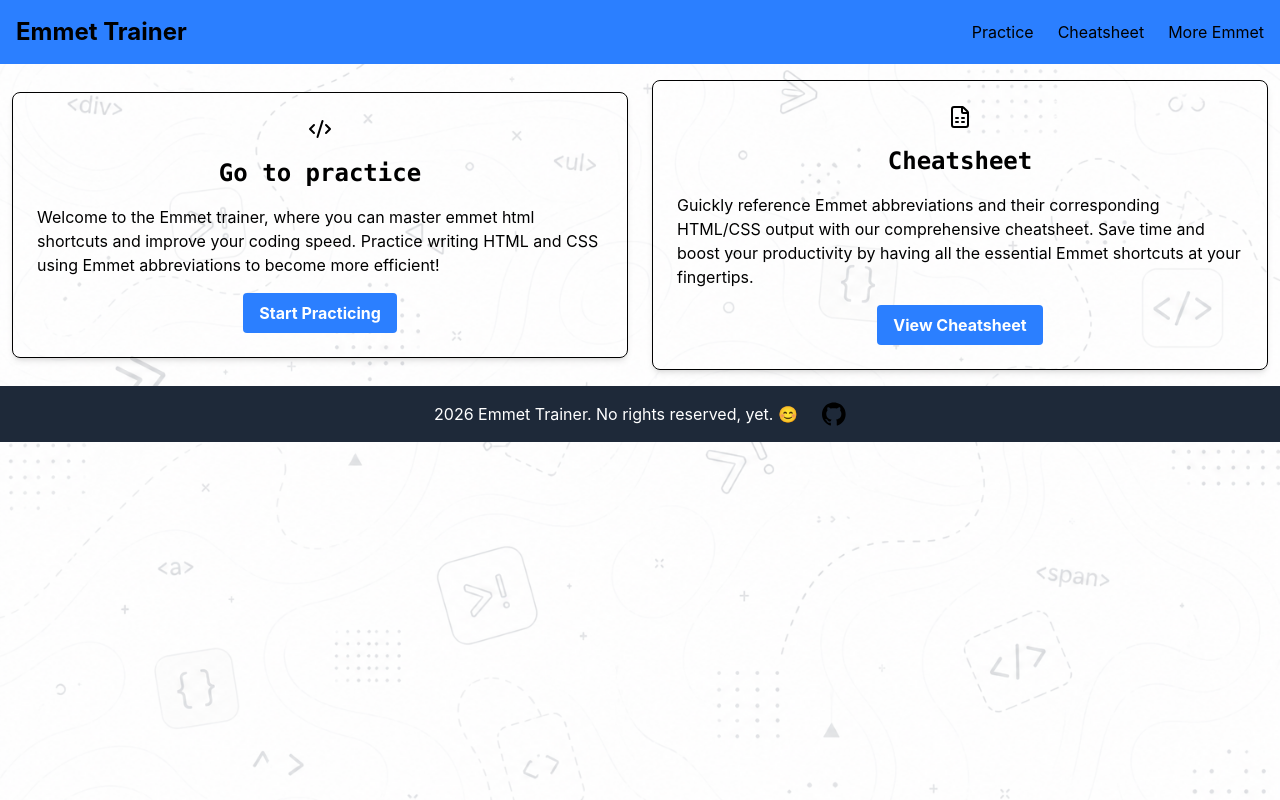
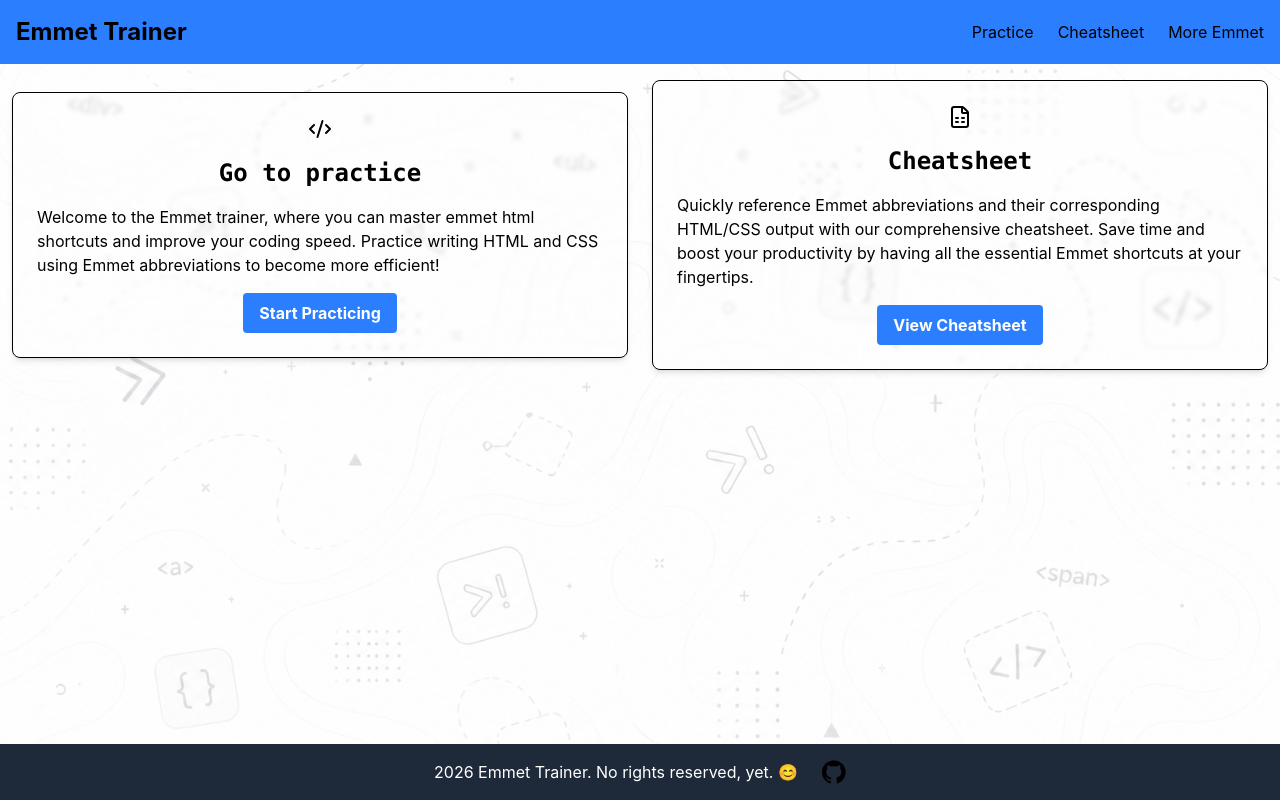
Before and after one commit to DeVybrant1/emmet_trainer, a React (Vite) app: page / in a window 1280 px wide. Built offline with nearby package versions, Linux system fonts and the light colour scheme.

Commit message:
ui bugs fixed

```diff
--- a/src/components/Card.jsx
+++ b/src/components/Card.jsx
@@ -3,7 +3,7 @@ import {Link} from 'react-router'
 export default function Card({title, description, linkText,link, icon}){
 
     return(
-        <div className="flex flex-col my-4 mx-3 items-center justify-center gap-4 p-6 border w-[97%] rounded-lg shadow-md">
+        <div className="flex flex-col backdrop-blur-[2px]  my-4 mx-3 items-center justify-center gap-4 p-6 border w-[97%] rounded-lg shadow-md">
             {icon}
             <h1 className='text-2xl font-bold font-mono'>{title}</h1>
             <p>{description}</p>
--- a/src/components/DispWarning.jsx
+++ b/src/components/DispWarning.jsx
@@ -7,7 +7,7 @@ export default function DispWarning(){
     }
 
     return(
-        <div id="dispwarning" className="md:hidden w-full flex items-center gap-2 p-4 bg-red-100 border border-red-600">
+        <div id="dispwarning" className="md:hidden w-full flex items-center gap-2 p-4 absolute top-20 bg-red-100 border border-red-600">
             <CircleAlert className="text-red-500" />
             <p>This site is works best on larger screens. &gt;768px</p>
             <X className="text-red-500 ml-auto hover:text-red-700" onClick={handleClose} />
--- a/src/components/Footer.jsx
+++ b/src/components/Footer.jsx
@@ -4,7 +4,7 @@ import git_logo from '../assets/github-svg.svg'
 export default function Footer(){
 
     return(
-        <div className="flex items-center flex-row justify-center p-4 bg-gray-800 text-white sticky bottom-0 w-full">
+        <div className="flex items-center flex-row justify-center p-4 bg-gray-800 text-white absolute bottom-0 w-full">
             <p>2026 Emmet Trainer. No rights reserved, yet. 😊 </p>
             <a href="https://github.com/emmett-trainer" target="_blank" rel="noopener noreferrer">
                 <img src={git_logo} className="h-6 w-6 ml-6" alt="Github Link" />
--- a/src/pages/Home.jsx
+++ b/src/pages/Home.jsx
@@ -5,7 +5,7 @@ import {CodeXml,FileSpreadsheet} from "lucide-react"
 export default function Home(){
 
     const maintext=[{icon:<CodeXml />, title:"Go to practice", description:"Welcome to the Emmet trainer, where you can master emmet html shortcuts and improve your coding speed. Practice writing HTML and CSS using Emmet abbreviations to become more efficient!", linkText:"Start Practicing", link:"Main"},
-        {icon:<FileSpreadsheet />, title:"Cheatsheet",description:"Guickly reference Emmet abbreviations and their corresponding HTML/CSS output with our comprehensive cheatsheet. Save time and boost your productivity by having all the essential Emmet shortcuts at your fingertips.",linkText:"View Cheatsheet",link:"Cheatsheet"}]
+        {icon:<FileSpreadsheet />, title:"Cheatsheet",description:"Quickly reference Emmet abbreviations and their corresponding HTML/CSS output with our comprehensive cheatsheet. Save time and boost your productivity by having all the essential Emmet shortcuts at your fingertips.",linkText:"View Cheatsheet",link:"Cheatsheet"}]
 
 
     return(
```
